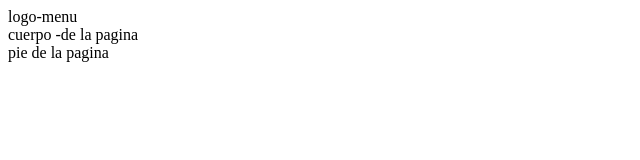
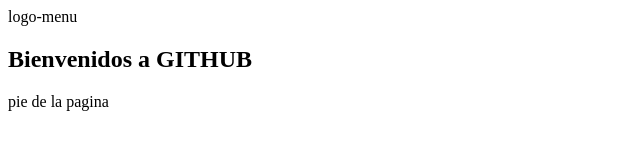
Before and after one commit to FRL23/hotelsearch, a plain HTML site: page index.html in a window 1280 px wide. Shown: the whole page, without its empty margins (0-640 px from the left). Drawn offline with Linux system fonts and the light colour scheme.

Commit message:
comiit 2

```diff
--- a/index.html
+++ b/index.html
@@ -11,7 +11,7 @@
         logo-menu
     </header>
     <section>
-cuerpo -de la pagina
+<h1>Bienvenidos a GITHUB</h1>
     </section>
     <footer>pie de la pagina</footer>
 </body>
```
